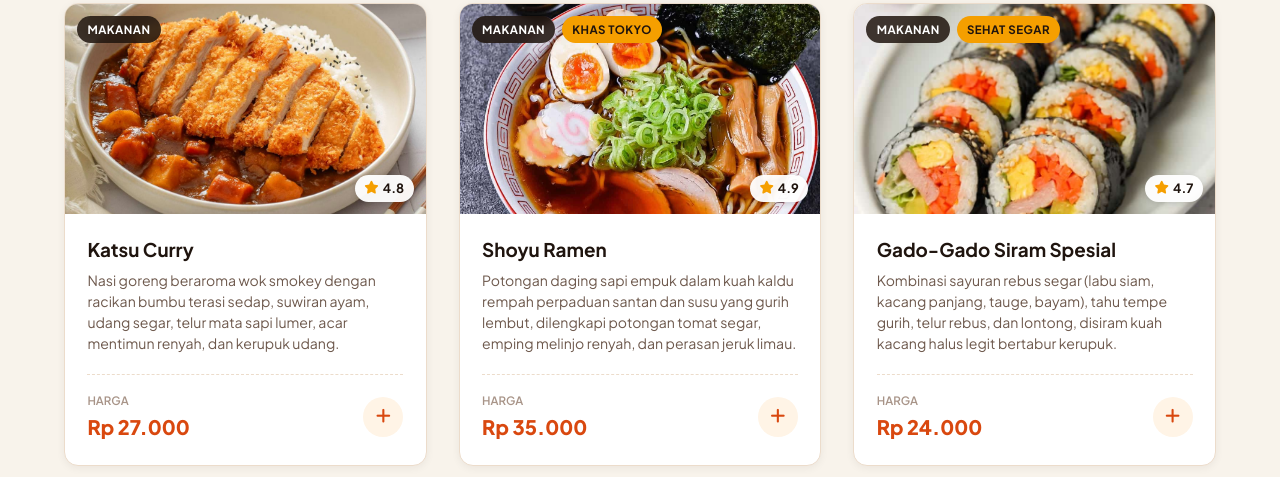
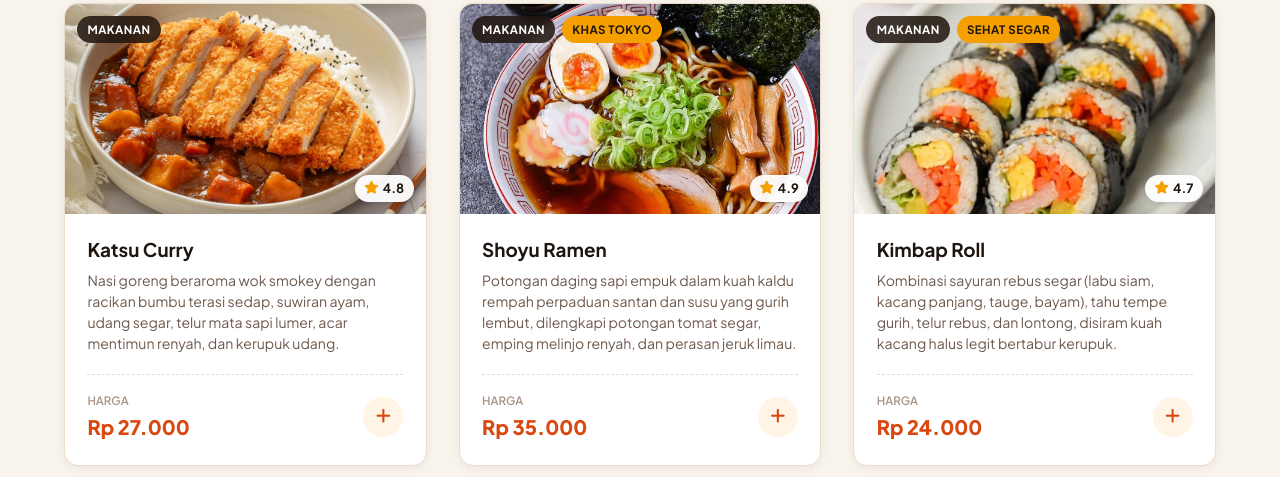
Before and after one commit to muhammadariodzlfkr-source/websitekuliner, a plain HTML site: page index.html in a window 1280 px wide. Shown: the part 2761-3238 px from the top of the page. Drawn offline with Linux system fonts and the light colour scheme.

Commit message:
Update index.html

```diff
--- a/index.html
+++ b/index.html
@@ -398,10 +398,10 @@
           </div>
         </article>
 
-        <!-- Produk 6: Gado-Gado Siram Spesial -->
+        <!-- Produk 6: Kimbap Roll -->
         <article class="menu-card" data-category="makanan" id="product-6">
           <div class="card-media">
-            <img src="images/kimbap-roll.jpg" alt="Gado-Gado Siram Spesial" loading="lazy">
+            <img src="images/kimbap-roll.jpg" alt="Kimbap Roll" loading="lazy">
             <div class="card-badge-top">
               <span class="badge-tag badge-category">Makanan</span>
               <span class="badge-tag badge-special">Sehat Segar</span>
@@ -411,7 +411,7 @@
             </div>
           </div>
           <div class="card-body">
-            <h3 class="product-title">Gado-Gado Siram Spesial</h3>
+            <h3 class="product-title">Kimbap Roll</h3>
             <p class="product-desc">
               Kombinasi sayuran rebus segar (labu siam, kacang panjang, tauge, bayam), tahu tempe gurih, telur rebus, dan lontong, disiram kuah kacang halus legit bertabur kerupuk.
             </p>
@@ -420,7 +420,7 @@
                 <span class="price-label">Harga</span>
                 <span class="product-price">Rp 24.000</span>
               </div>
-              <button class="btn-order-item" title="Pesan Menu Ini" onclick="openOrderModal('Gado-Gado Siram Spesial', 24000, 'images/gado-gado.jpg')">
+              <button class="btn-order-item" title="Pesan Menu Ini" onclick="openOrderModal('Kimbap Roll', 24000, 'images/gado-gado.jpg')">
                 <i class="fa-solid fa-plus"></i>
               </button>
             </div>
@@ -664,7 +664,7 @@
                   <option value="Fried Tempura">Fried Tempura</option>
                   <option value="Katsu Curry">Katsu Curry</option>
                   <option value="Shoyu Ramen">Shoyu Ramen</option>
-                  <option value="Gado-Gado Siram Spesial">Gado-Gado Siram Spesial</option>
+                  <option value="Kimbap Roll">Kimbap Roll</option>
                 </select>
               </div>
 
```
